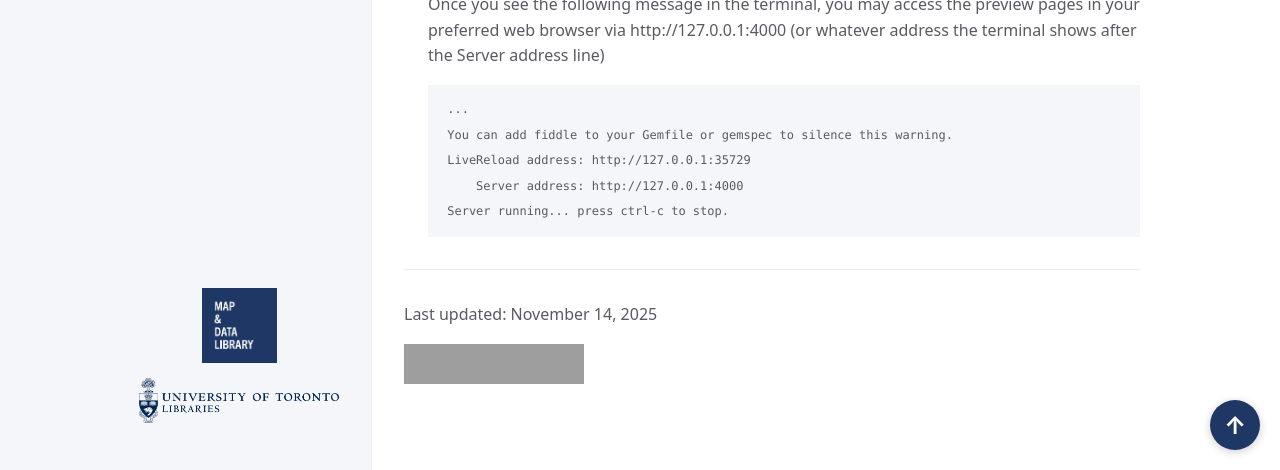
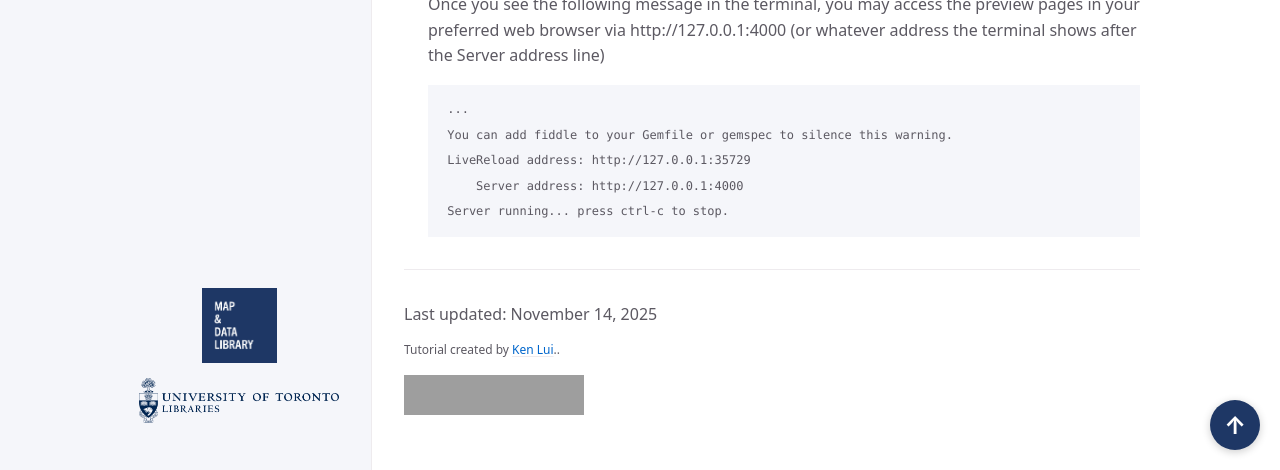
Before and after one commit to MDLutoronto/jtd-edit-setup, a Jekyll site: the page built from docs/index.md, in a window 1280 px wide and 900 px high, scrolled down 5695 px, cut to the strip 430-900 px from the top of the window. Built offline with Jekyll 4.4.1, drawn with Linux system fonts in a browser that asks for light colours; cached includes are drawn as plain includes; grey boxes are pictures that could not be loaded.

Commit message:
docs: Add staff information for Ken Lui in index documentation

```diff
--- a/docs/index.md
+++ b/docs/index.md
@@ -7,6 +7,8 @@ permalink: /
 created_date:
 # last_modified_date: # Only use it when you want to override the auto-updated date.
 has_children: true
+staff_name: Ken Lui
+staff_link: https://library.utoronto.ca/staff/ken-lui
 ---
 
 
```
